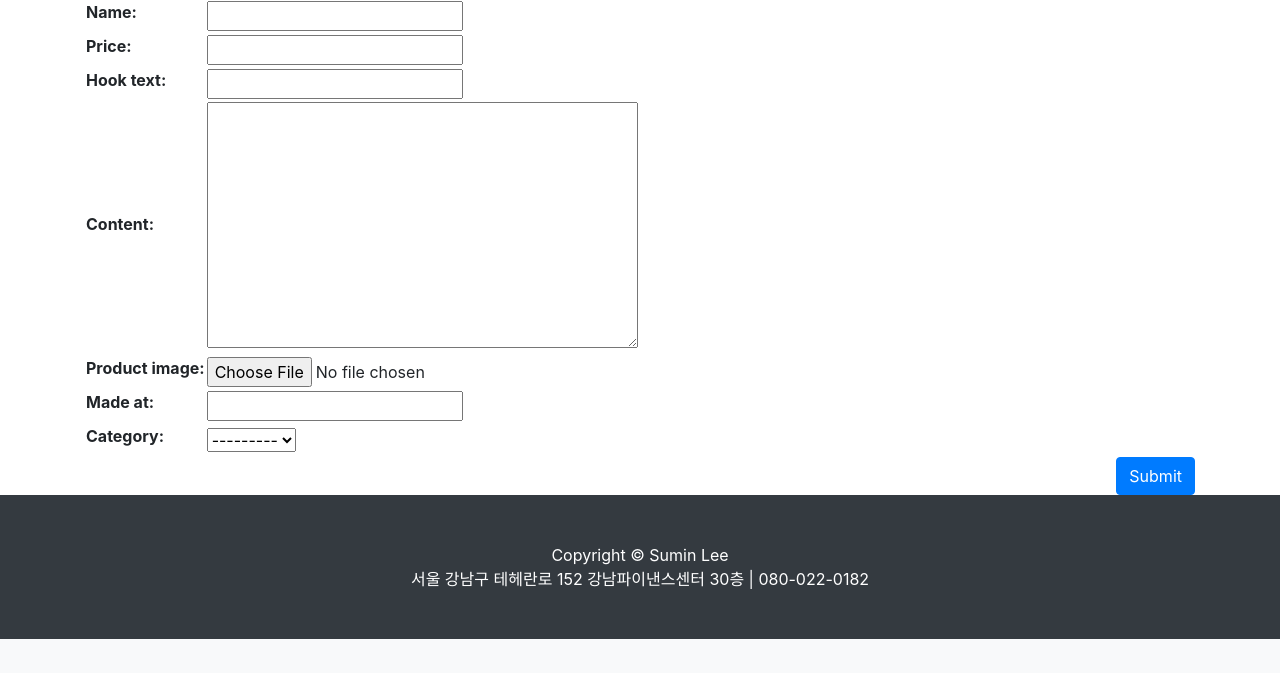
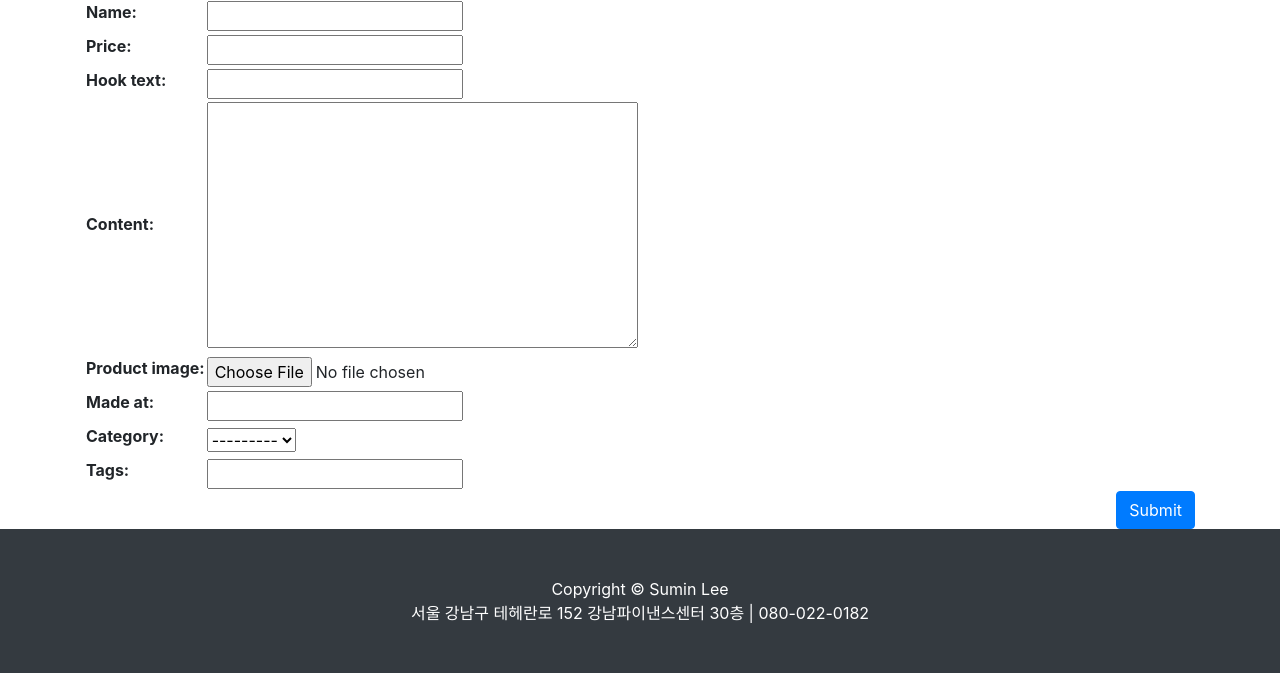
Before and after one commit to suxmxn/finalPrj, a Django app: page /shopping/create_product/ in a window 1280 px wide. Shown: the part 403-1076 px from the top of the page. Before the commit the page ends 1042 px from the top, so only its background shows below. Run offline with Django 3.2, Linux system fonts and the light colour scheme; the visitor is signed in with stand-in values (Sample User, id 1); data that the repository does not hold is empty; some libraries are stand-ins or nearby versions.

Commit message:
포스트를 작성할 때 텍스츠로 태그 지정하기

```diff
--- a/shopping/templates/shopping/product_form.html
+++ b/shopping/templates/shopping/product_form.html
@@ -8,6 +8,10 @@
     <form method="post" enctype="multipart/form-data">{% csrf_token %}
         <table>
             {{ form }}
+            <tr>
+                <th><label for="id_tags_str">Tags:</label></th>
+                <td><input type="text" name="tags_str" id="id_tags_str"></td>
+            </tr>
         </table>
         <button type="submit" class="btn btn-primary float-right">Submit</button>
     </form>
--- a/shopping/views.py
+++ b/shopping/views.py
@@ -3,10 +3,11 @@ from django.views.generic import ListView, DetailView, CreateView, UpdateView
 from django.contrib.auth.mixins import LoginRequiredMixin, UserPassesTestMixin
 from .models import Product, Category, Tag
 from django.core.exceptions import PermissionDenied
+from django.utils.text import slugify
 
 class ProductList(ListView):
     model = Product
-    ordering = '-pk'
+    ordering = 'pk'
 
     def get_context_data(self, **kwargs):
         context = super(ProductList, self).get_context_data()
@@ -64,7 +65,20 @@ class ProductCreate(LoginRequiredMixin, UserPassesTestMixin, CreateView):
         current_user = self.request.user
         if current_user.is_authenticated and (current_user.is_staff or current_user.is_superuser):
             form.instance.author = current_user
-            return super(ProductCreate, self).form_valid(form)
+            response = super(ProductCreate, self).form_valid(form)
+            tags_str = self.request.POST.get('tags_str')
+            if tags_str:
+                tags_str = tags_str.strip()
+                tags_str = tags_str.replace(',', ';')
+                tags_list = tags_str.split(';')
+                for t in tags_list:
+                    t = t.strip()
+                    tag, is_tag_created = Tag.objects.get_or_create(name=t)
+                    if is_tag_created:
+                        tag.slug = slugify(t, allow_unicode=True)
+                        tag.save()
+                    self.object.tags.add(tag)
+            return response
         else:
             return redirect('/shopping/')
 
```
